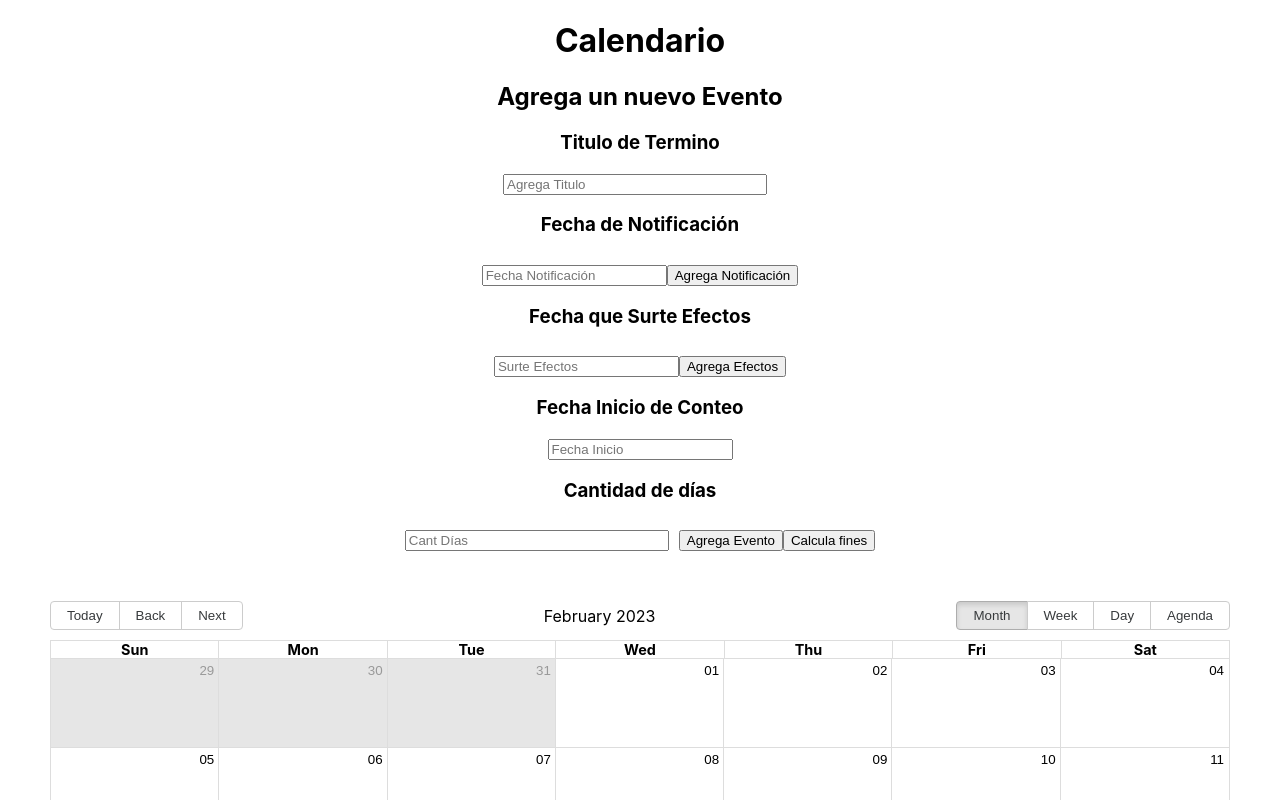
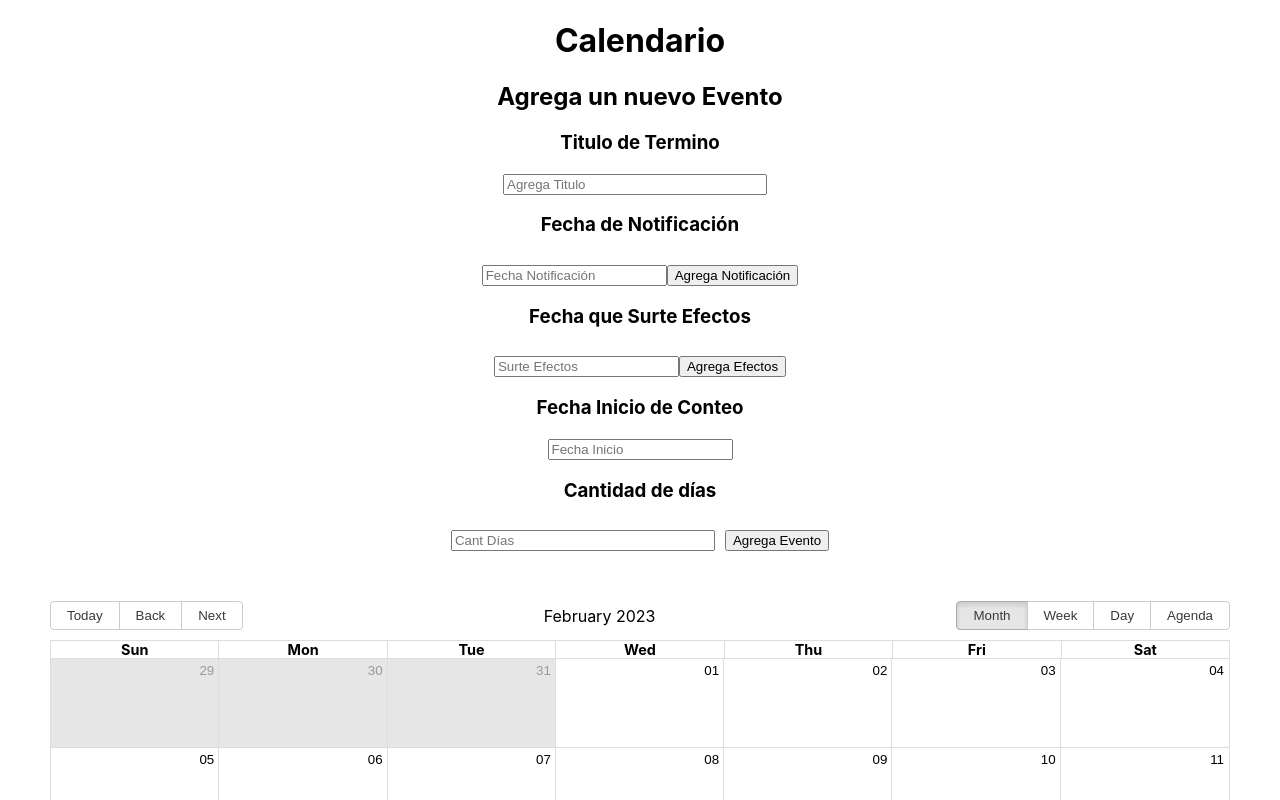
Before and after one commit to alvarodgzz/calendarioTerminos, a React (Create React App) app: page / in a window 1280 px wide. Shown: the top 800 px of the page. Built offline with nearby package versions, Linux system fonts and the light colour scheme.

Commit message:
remove testing button

```diff
--- a/src/App.js
+++ b/src/App.js
@@ -221,7 +221,7 @@ function App() {
 
         <button style={{marginTop: "10px"}} onClick={handleAddEvent}> Agrega Evento </button>
 
-        <button style={{marginTop: "10px"}} onClick={countWeekends}> Calcula fines </button>
+        {/* <button style={{marginTop: "10px"}} onClick={countWeekends}> Calcula fines </button> */}
 
 
       </div>
```
